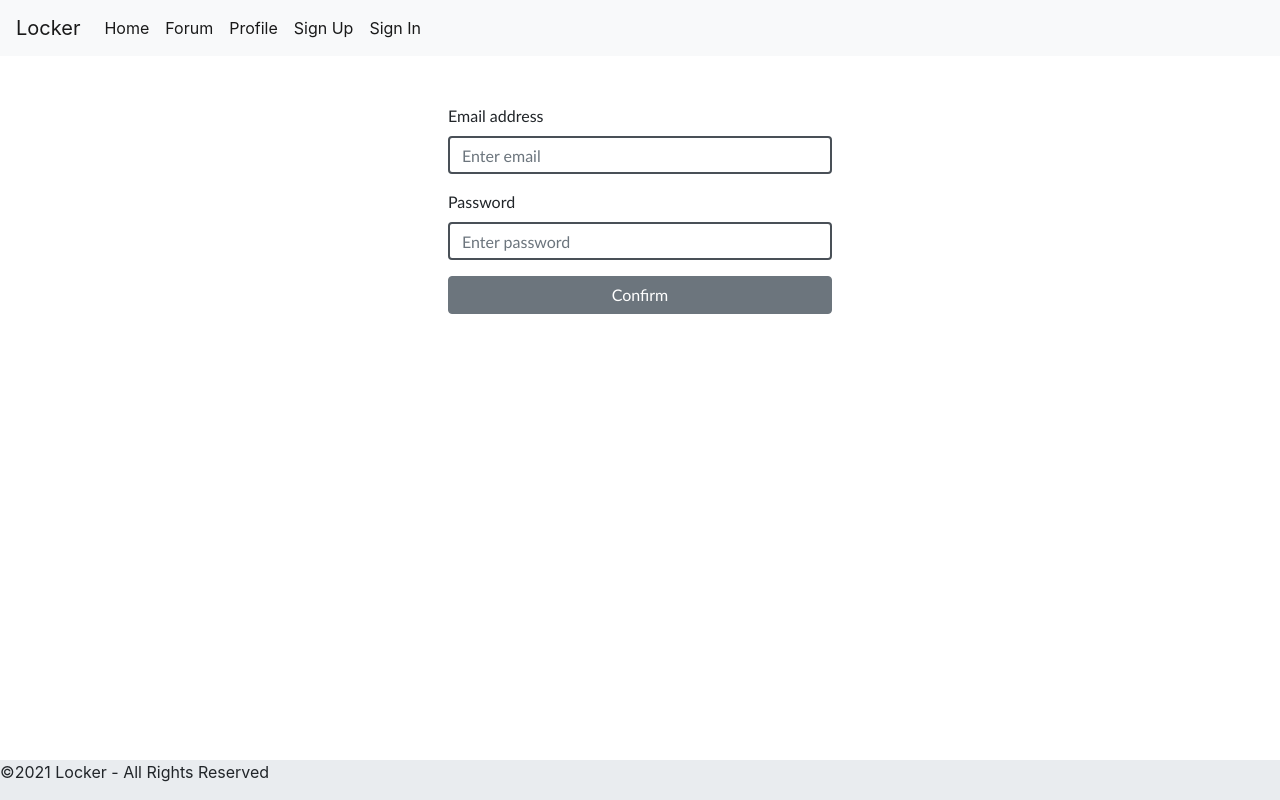
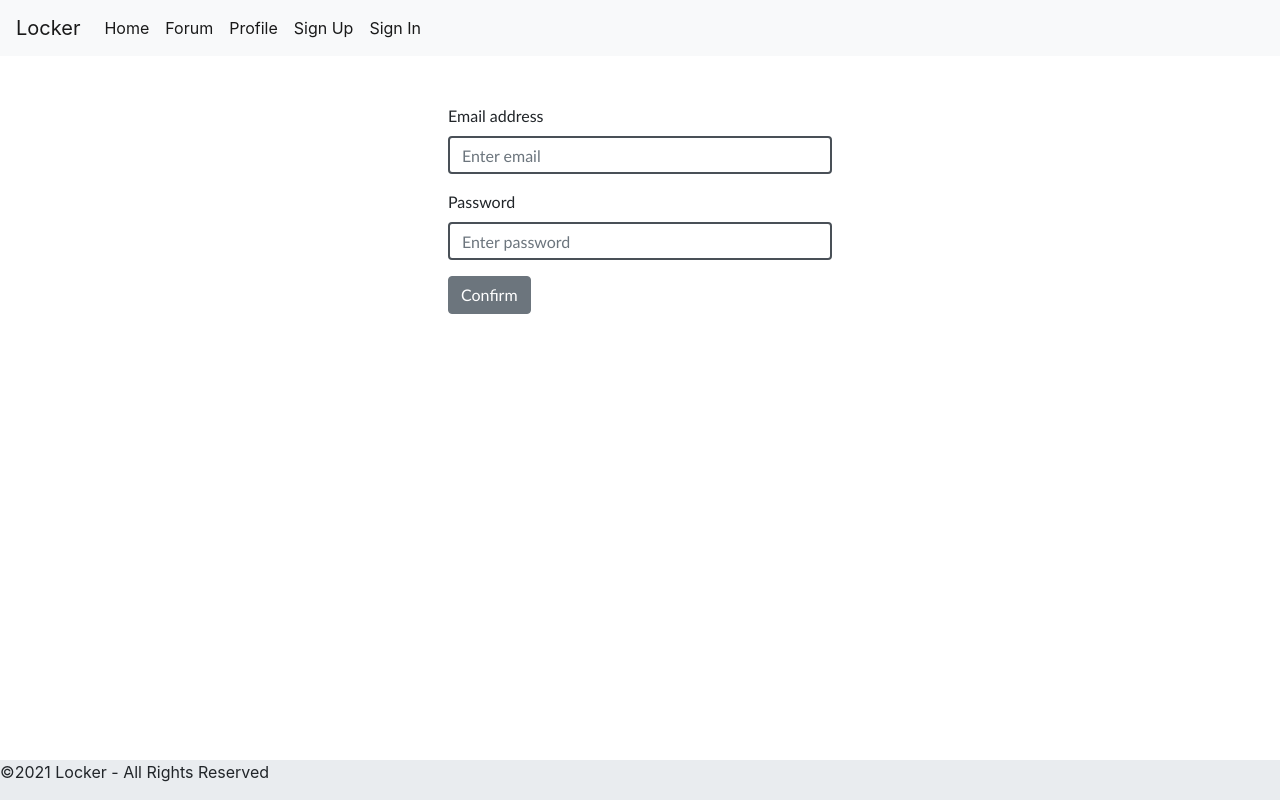
Before and after one commit to alexisbernier/locker-project, a React (Create React App) app: page /SignInPage in a window 1280 px wide. Built offline with nearby package versions, Linux system fonts and the light colour scheme.

Commit message:
update: updated button component to act as a link

```diff
--- a/src/components/buttons/Button.js
+++ b/src/components/buttons/Button.js
@@ -1,4 +1,3 @@
-import Button from "react-bootstrap/Button";
 import styled from "@emotion/styled";
 
 const Container = styled.form`
@@ -13,9 +12,9 @@ const Btn = () => {
   return (
     <Container>
       {" "}
-      <Button variant="secondary" block>
+      <a class="btn btn-secondary" block href="/HomePageCo" role="button">
         Confirm
-      </Button>{" "}
+      </a>
     </Container>
   );
 };
```
